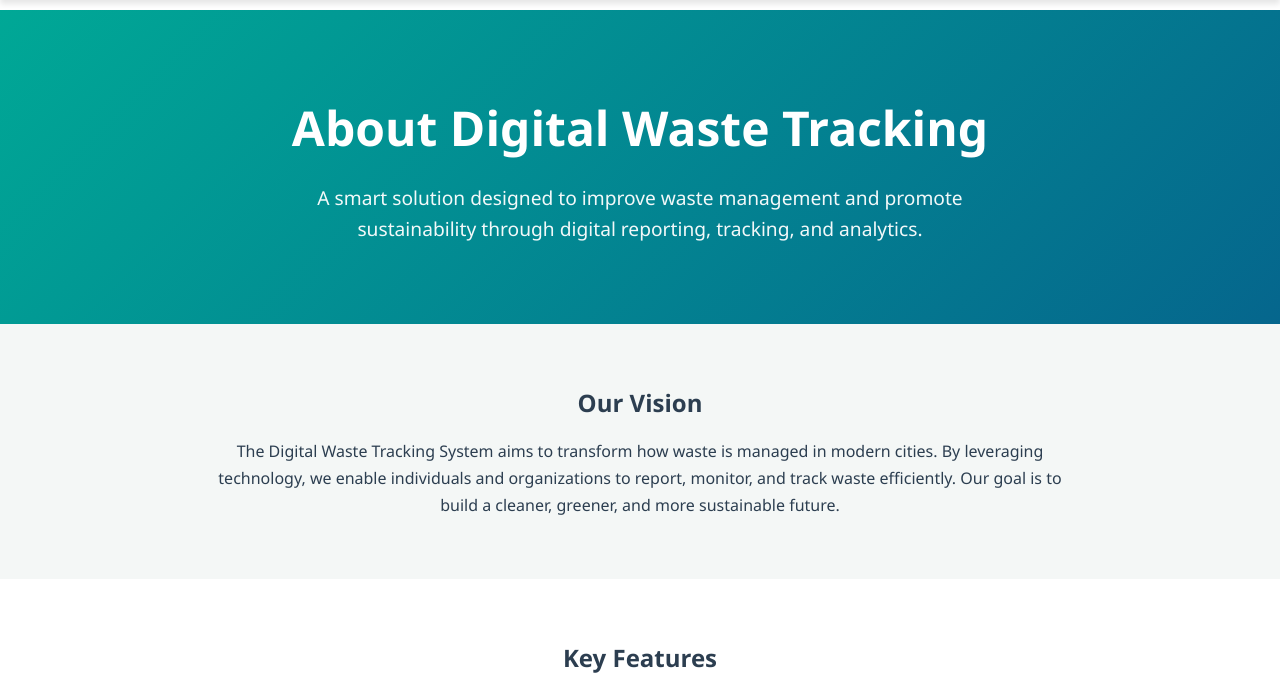
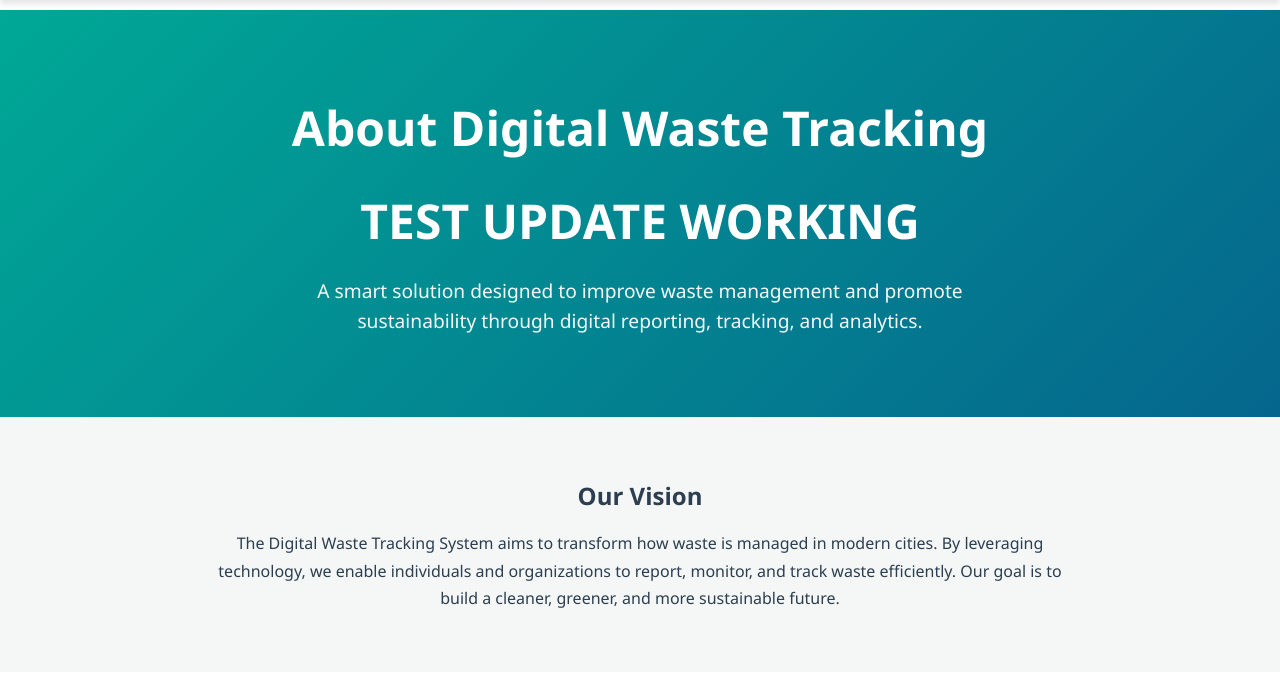
Before and after one commit to saralstha/DigitalWasteTracking, a Flask app: page /about in a window 1280 px wide. Shown: the part 70-743 px from the top of the page. Run offline with Flask 3, Linux system fonts and the light colour scheme.

Commit message:
Add test heading to about.html

```diff
--- a/templates/about.html
+++ b/templates/about.html
@@ -30,6 +30,7 @@
 <!-- HERO -->
 <section class="hero" style="padding:80px 20px; text-align:center;">
   <h1>About Digital Waste Tracking</h1>
+  <h1>TEST UPDATE WORKING</h1>
   <p style="max-width:700px; margin:auto;">
     A smart solution designed to improve waste management and promote sustainability
     through digital reporting, tracking, and analytics.
```
